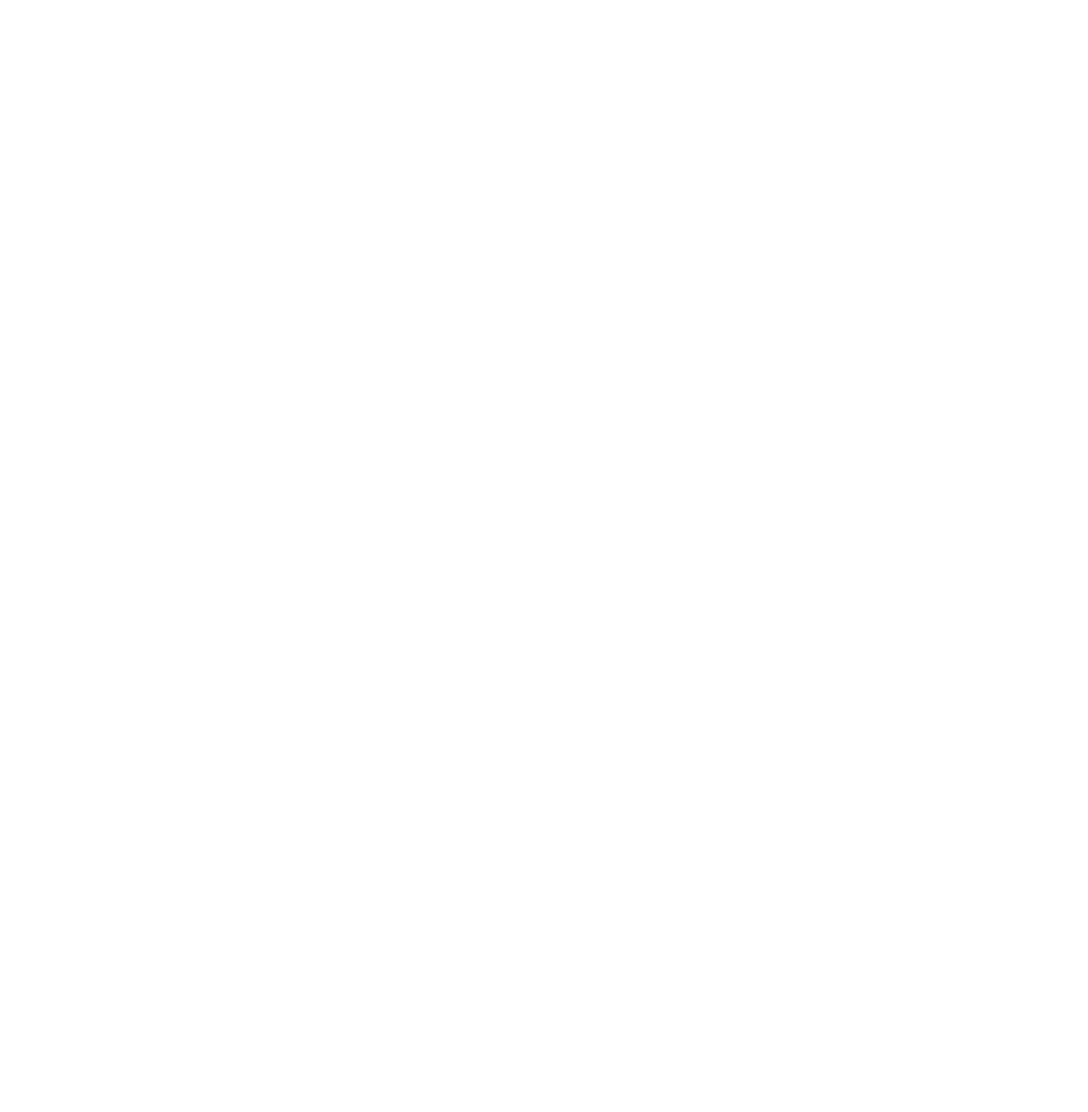
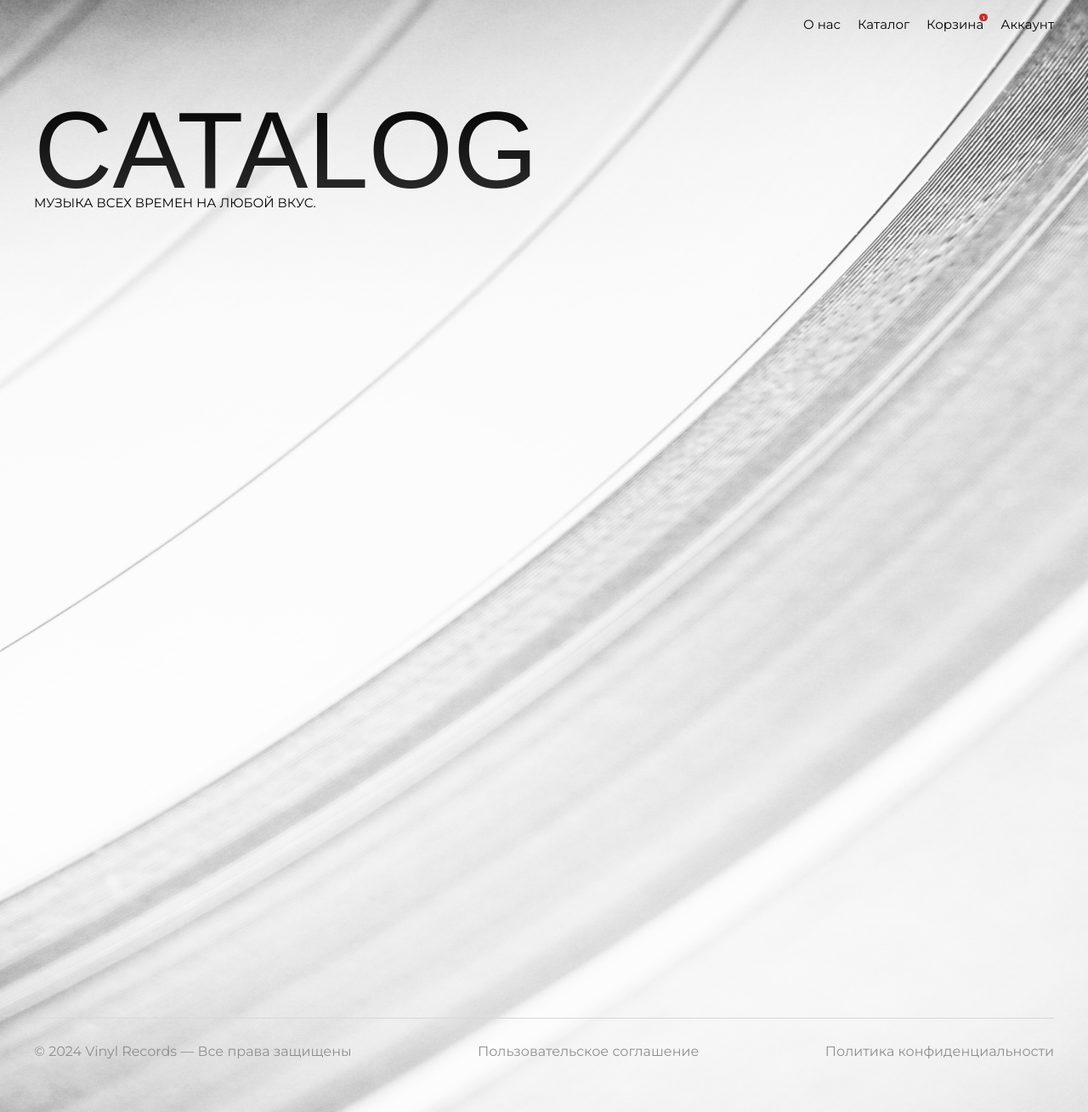
Before and after one commit to guffinnn/vinyl-store, a React (Create React App) app in the folder ClientApp/: page /catalog in a window 1280 px wide. Before the commit this address had no page. Shown: the whole page at 85% size. Before the commit the page ends 800 px from the top, so only its background shows below. Built offline with nearby package versions, Linux system fonts and the light colour scheme.

Commit message:
feat: add links to other pages and dynamically header

```diff
--- a/ClientApp/src/App.js
+++ b/ClientApp/src/App.js
@@ -1,12 +1,18 @@
 import {BrowserRouter as Router, Route, Routes} from 'react-router-dom';
 import './index.css';
 import HomePage from "./pages/home/Home";
+import Catalog from "./pages/catalog/Catalog";
+import Cart from "./pages/cart/Cart";
+import Account from "./pages/account/Account";
 
 function App() {
     return (
         <Router>
             <Routes>
                 <Route path="/vinyl-store" element={<HomePage />} />
+                <Route path="/catalog" element={<Catalog />} />
+                <Route path="/cart" element={<Cart />} />
+                <Route path="/account" element={<Account />} />
             </Routes>
         </Router>
     );
--- a/ClientApp/src/components/header/Header.css
+++ b/ClientApp/src/components/header/Header.css
@@ -82,6 +82,7 @@
     font-weight: 400;
     font-size: 11rem;
     text-align: justify;
+    text-transform: uppercase;
 
     background: linear-gradient(0deg, rgba(0, 0, 0, 0.8) 0%, #000000 100%);
     -webkit-background-clip: text;
--- a/ClientApp/src/components/header/Header.jsx
+++ b/ClientApp/src/components/header/Header.jsx
@@ -4,7 +4,7 @@
 import cart from '../../assets/cart-icon.svg';
 import account from '../../assets/account-icon.svg';
 
-function Header() {
+function Header({ children }) {
     // Storage a notification status
     const [notification, setNotification] = useState(false);
     // Storage a width of user display for adaptive
@@ -28,13 +28,13 @@
                 <nav className="header__nav">
                     <ul>
                         <li className="header__list">
-                            <a className="header__link" href={{}}>О нас</a>
+                            <a className="header__link" href="/vinyl-store">О нас</a>
                         </li>
                         <li className="header__list">
-                            <a className="header__link" href={{}}>Каталог</a>
+                            <a className="header__link" href="/catalog">Каталог</a>
                         </li>
                         <li className="header__list">
-                            <a className="header__link" href={{}}>Корзина</a>
+                            <a className="header__link" href="/cart">Корзина</a>
                             {!notification && (
                                 <div className="notify">
                                     <p className="notify__text">1</p>
@@ -42,13 +42,13 @@
                             )}
                         </li>
                         <li className="header__list">
-                            <a className="header__link" href={{}}>Аккаунт</a>
+                            <a className="header__link" href="/account">Аккаунт</a>
                         </li>
                     </ul>
                 </nav>
             </header>
             <div className="heading">
-                <h1 className="h1">VINYL RECORDS</h1>
+                <h1 className="h1">{children}</h1>
                 <p className="info__text">МУЗЫКА ВСЕХ ВРЕМЕН НА ЛЮБОЙ ВКУС.</p>
             </div>
         </>
@@ -59,16 +59,16 @@
                 <nav className="header__nav">
                     <ul>
                         <li className="header__list">
-                            <a className="header__link" href={{}}>
+                            <a className="header__link" href="/catalog">
                                 <div className="icon">
                                     <img className="icon__image" src={catalog} alt="Catalog"/>
                                 </div>
                             </a>
                         </li>
                         <li className="header__list">
-                            <a className="header__link" href={{}}>
+                            <a className="header__link" href="/cart">
                                 <div className="icon">
-                                    <img className="icon__image" src={cart} alt="Catalog"/>
+                                    <img className="icon__image" src={cart} alt="Cart"/>
                                 </div>
                             </a>
                             {!notification && (
@@ -78,9 +78,9 @@
                             )}
                         </li>
                         <li className="header__list">
-                            <a className="header__link" href={{}}>
+                            <a className="header__link" href="/account">
                                 <div className="icon">
-                                    <img className="icon__image" src={account} alt="Catalog"/>
+                                    <img className="icon__image" src={account} alt="Account"/>
                                 </div>
                             </a>
                         </li>
@@ -88,7 +88,7 @@
                 </nav>
             </header>
             <div className="heading">
-                <h1 className="h1">VINYL RECORDS</h1>
+                <h1 className="h1">{children}</h1>
                 <p className="info__text">МУЗЫКА ВСЕХ ВРЕМЕН НА ЛЮБОЙ ВКУС.</p>
             </div>
         </>
--- a/ClientApp/src/components/preview/Preview.css
+++ b/ClientApp/src/components/preview/Preview.css
@@ -32,6 +32,7 @@
     font-style: normal;
     font-weight: 600;
     font-size: 40px;
+    text-transform: uppercase;
 
     color: #000000;
 }
--- /dev/null
+++ b/ClientApp/src/pages/account/Account.jsx
@@ -0,0 +1,18 @@
+import React from "react";
+import './Account.css';
+import Header from "../../components/header/Header";
+import Footer from "../../components/footer/Footer";
+
+function Account() {
+    return (
+        <>
+            <Header>Account</Header>
+            <main className="main">
+
+            </main>
+            <Footer />
+        </>
+    );
+}
+
+export default Account;
--- /dev/null
+++ b/ClientApp/src/pages/cart/Cart.jsx
@@ -0,0 +1,18 @@
+import React from "react";
+import './Cart.css';
+import Header from "../../components/header/Header";
+import Footer from "../../components/footer/Footer";
+
+function Cart() {
+    return (
+        <>
+            <Header>Cart</Header>
+            <main className="main">
+
+            </main>
+            <Footer />
+        </>
+    );
+}
+
+export default Cart;
--- /dev/null
+++ b/ClientApp/src/pages/catalog/Catalog.jsx
@@ -0,0 +1,18 @@
+import React from "react";
+import './Catalog.css';
+import Header from "../../components/header/Header";
+import Footer from "../../components/footer/Footer";
+
+function Catalog() {
+    return (
+        <>
+            <Header>Catalog</Header>
+            <main className="main">
+
+            </main>
+            <Footer />
+        </>
+    );
+}
+
+export default Catalog;
--- a/ClientApp/src/pages/home/Home.css
+++ b/ClientApp/src/pages/home/Home.css
@@ -1,4 +1,5 @@
 main.main {
+    min-height: 700px;
     display: flex;
     flex-wrap: wrap;
     gap: 100px;
--- a/ClientApp/src/pages/home/Home.jsx
+++ b/ClientApp/src/pages/home/Home.jsx
@@ -8,7 +8,7 @@
 function HomePage() {
     return(
         <>
-            <Header />
+            <Header>Vinyl records</Header>
             <main className="main">
                 <Preview />
                 <section className="catalog__section">
```
Also changed, not shown: ClientApp/src/pages/account/Account.css (added), ClientApp/src/pages/cart/Cart.css (added), ClientApp/src/pages/catalog/Catalog.css (added).
